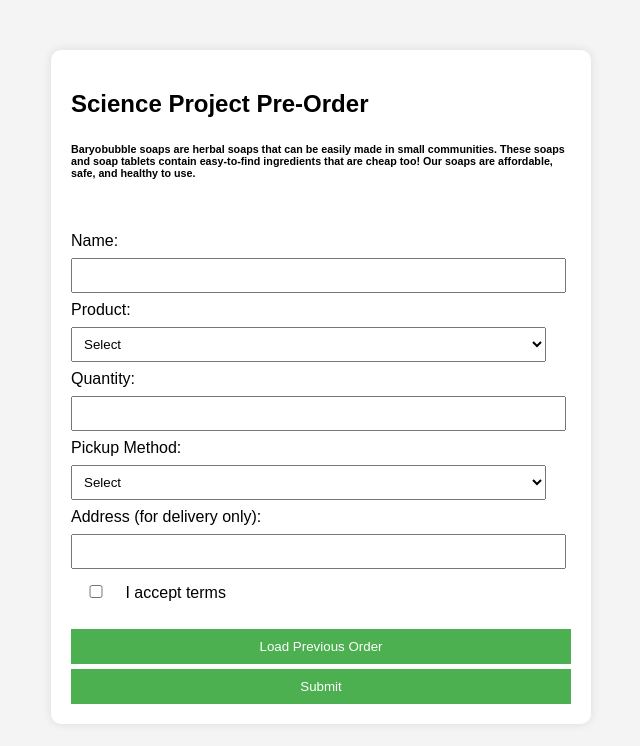
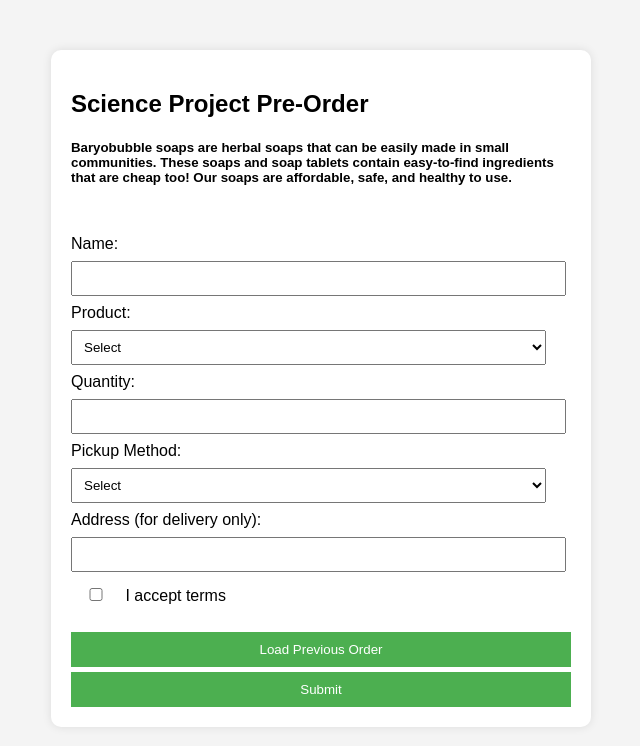
Before and after one commit to JanAL07/AA-3-STEM-Fair-Product-Preorder-System, a plain HTML site: page index.html in a window 1280 px wide. Shown: the whole page, without its empty margins (319-959 px from the left). Drawn offline with Linux system fonts and the light colour scheme.

Commit message:
Update index.html

```diff
--- a/index.html
+++ b/index.html
@@ -55,8 +55,8 @@
 <div class="container">
   <h2>Science Project Pre-Order</h2>
 
-  <h6> Baryobubble soaps are herbal soaps that can be easily made in small communities. These soaps and soap tablets contain easy-to-find ingredients that are cheap too!
-    Our soaps are affordable, safe, and healthy to use. </h6>
+  <h5> Baryobubble soaps are herbal soaps that can be easily made in small communities. These soaps and soap tablets contain easy-to-find ingredients that are cheap too!
+    Our soaps are affordable, safe, and healthy to use. </h5>
 
   <!-- Error Message Area -->
   <div id="errorMsg" class="error"></div>
@@ -100,8 +100,12 @@
 <script>
 
   // COOKIE FUNCTIONS
+  function validateForm() {
+
+  }
+
   function setCookie(name, value, maxAge) {
-
+    document.cookie = "customerName=name, expires=Mon, 17 Aug 2026 12:00:00 UTC, maxAge";
   }
 
   function getCookie(name) {
```
